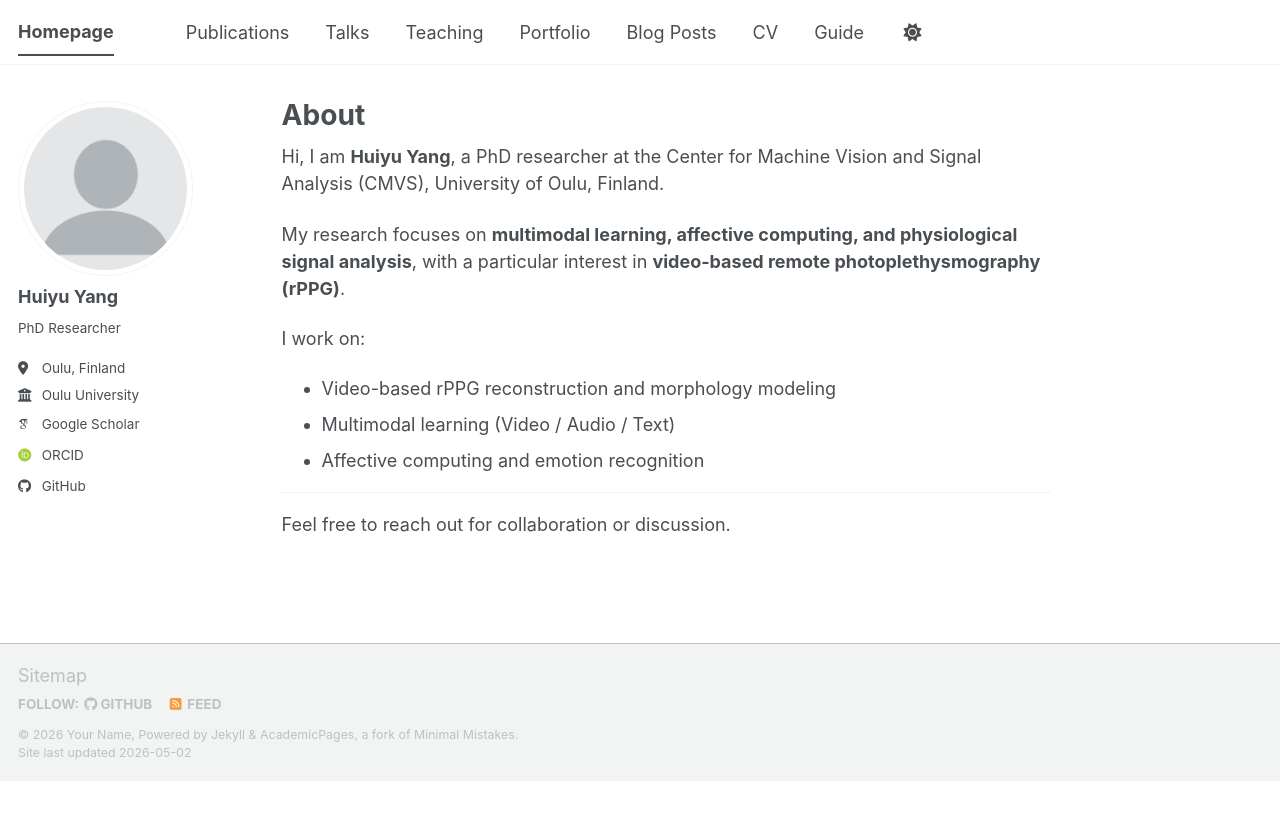
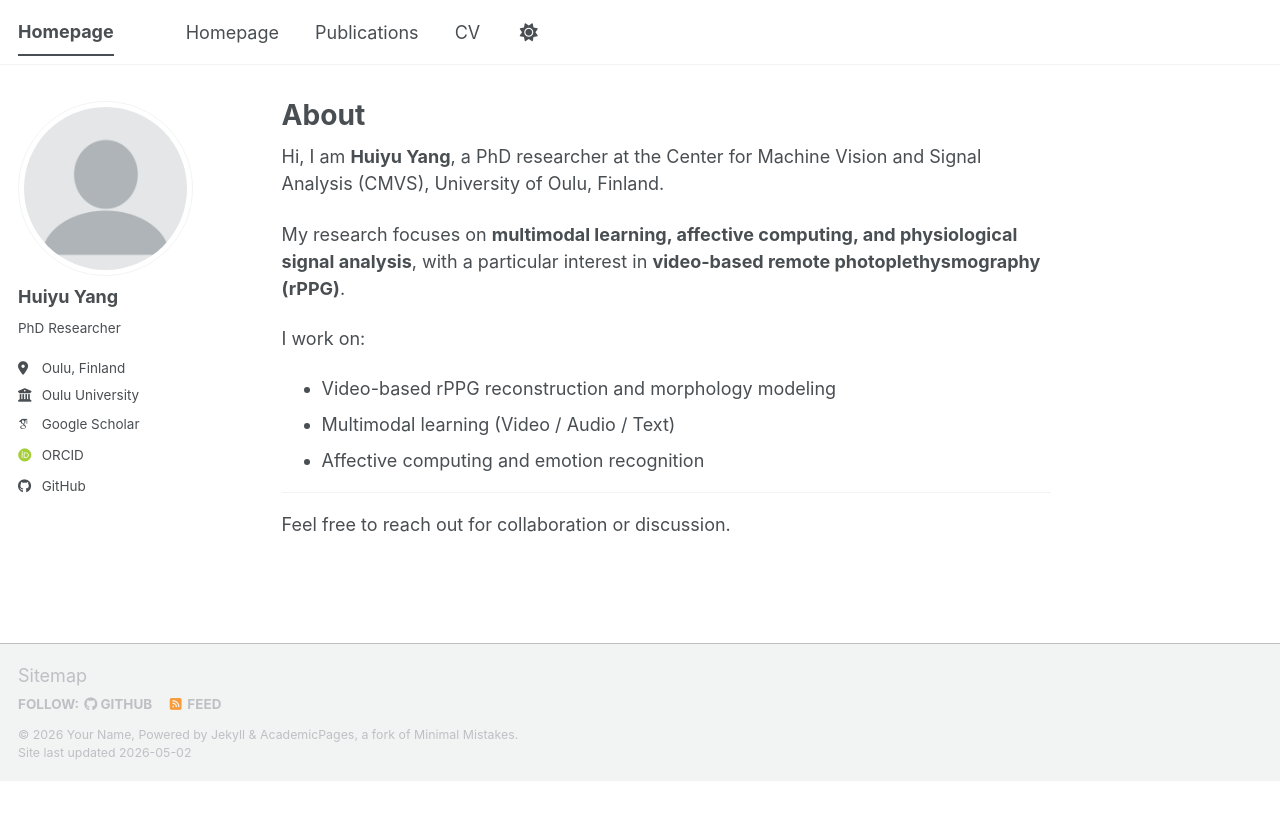
Before and after one commit to huiyu-yang/huiyu-yang.github.io, a Jekyll site: the page built from _pages/about.md, in a window 1280 px wide. Shown: the top 820 px of the page. Built offline with Jekyll 4.4.1, drawn with Linux system fonts in a browser that asks for light colours; some web fonts are replaced; a script bundle is joined from its source files by our own code; library files that are not in the unit come from our copies; some of the changed lines change nothing that is shown.

Commit message:
Update navigation.yml

```diff
--- a/_data/navigation.yml
+++ b/_data/navigation.yml
@@ -8,26 +8,29 @@
 #      Markdown formatted page while the second is generated using JSON.
 
 main:
+  - title: "Homepage"
+    url: /
+
   - title: "Publications"
     url: /publications/
-
-  - title: "Talks"
-    url: /talks/
-
-  - title: "Teaching"
-    url: /teaching/
-
-  - title: "Portfolio"
-    url: /portfolio/
-
-  - title: "Blog Posts"
-    url: /year-archive/
 
   - title: "CV"
     url: /cv/
 
+  # - title: "Talks"
+  #   url: /talks/
+
+  # - title: "Teaching"
+  #   url: /teaching/
+
+  # - title: "Portfolio"
+  #   url: /portfolio/
+
+  # - title: "Blog Posts"
+  #   url: /year-archive/
+
   # - title: "CV"
   #   url: /cv-json/
 
-  - title: "Guide"
-    url: /markdown/
+  # - title: "Guide"
+  #   url: /markdown/
```
